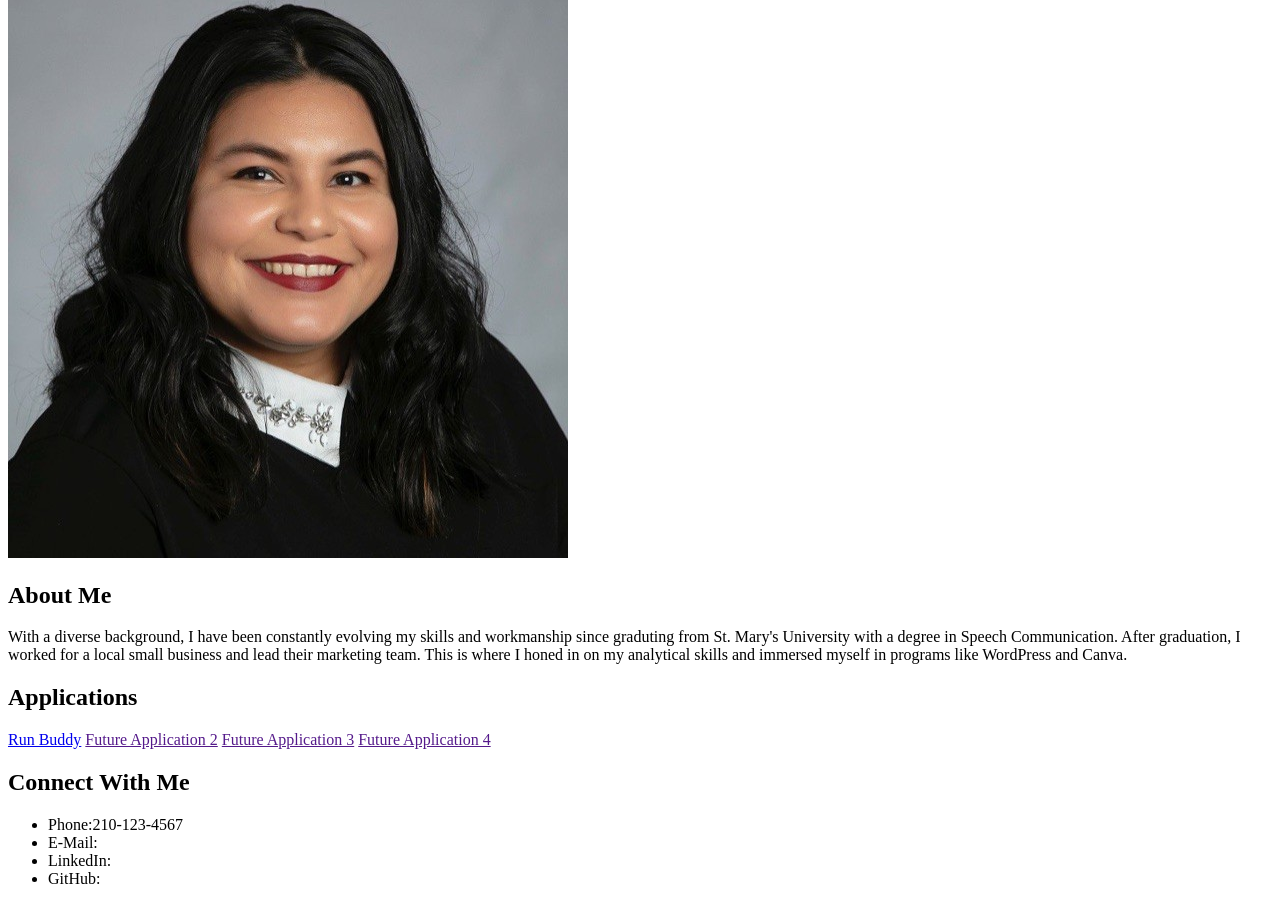
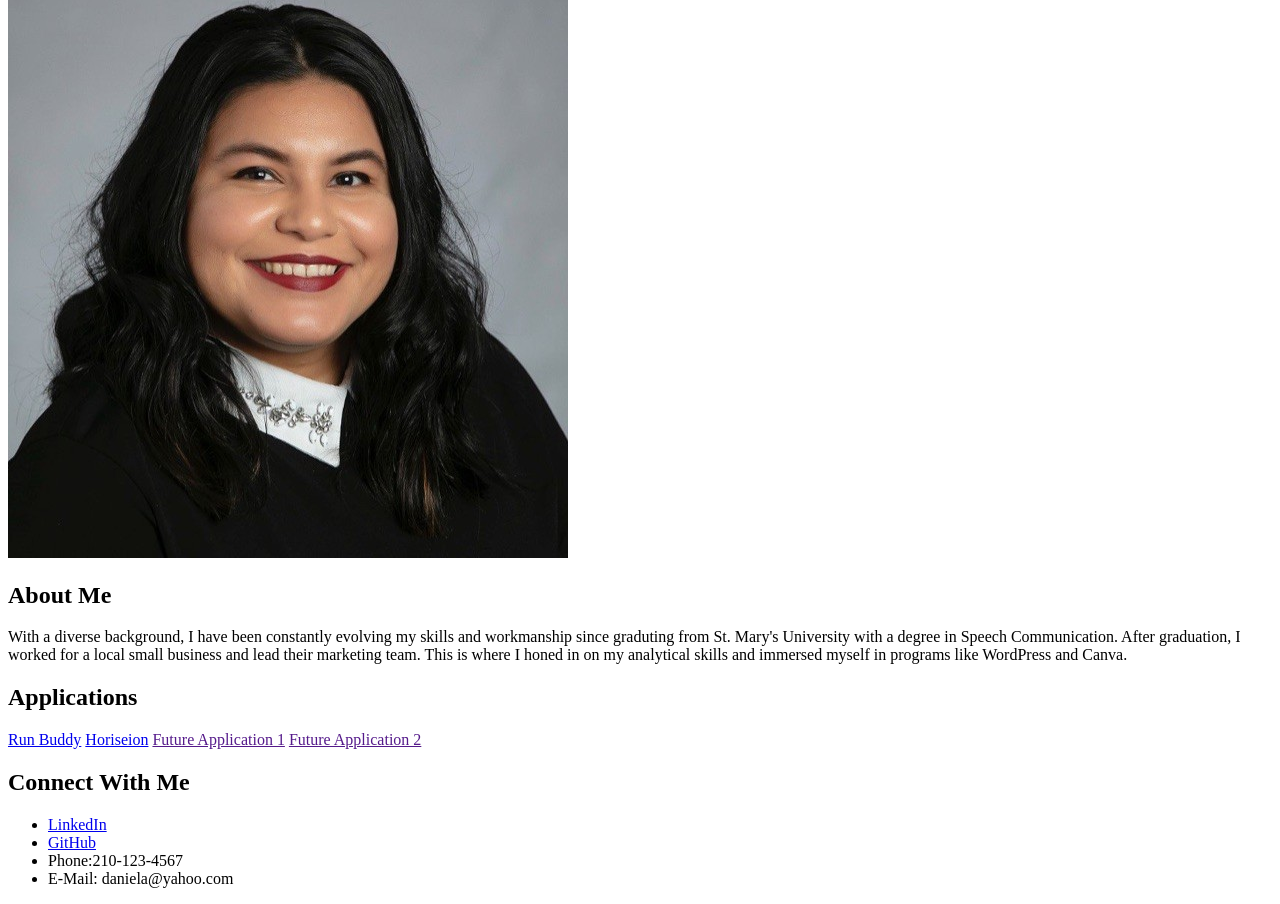
Before and after one commit to dlope0831/all-about-daniela-lopez, a plain HTML site: page all-about-daniela-lopez/index.html in a window 1280 px wide. Shown: the part 263-1167 px from the top of the page. Drawn offline with Linux system fonts and the light colour scheme.

Commit message:
added links for footer and applications

```diff
--- a/all-about-daniela-lopez/index.html
+++ b/all-about-daniela-lopez/index.html
@@ -10,7 +10,7 @@
     <header>
         <h1>Daniela Lopez</h1>
             <ul>
-            <li> <a href="#about-me">About Me</a></li>
+            <li><a href="#about-me">About Me</a></li>
             <li><a href="#applications">Applications</a></li>
             <li><a href="#connect-with-me">Connect With Me</a></li>
             </ul>
@@ -29,20 +29,20 @@
         <section class= applications</div>
             <div class="applications-cards">
                 <a href="https://dlope0831.github.io/run-buddy-2/" target="_blank">Run Buddy</a>
+                <a href="https://dlope0831.github.io/Horiseon-Homework/" target="_blank">Horiseion</a>
+                <a href="" target="_blank">Future Application 1</a>
                 <a href="" target="_blank">Future Application 2</a>
-                <a href="" target="_blank">Future Application 3</a>
-                <a href="" target="_blank">Future Application 4</a>
             </div>
         </section>
              <footer>
                 <h2>Connect With Me</h2>
-                    <ul>
-                        <li>Phone:210-123-4567</li>
-                        <li>E-Mail:</li>
-                        <li>LinkedIn:</li>
-                        <li>GitHub: </li>
-                    </ul>
-                </footer>
+                <ul>
+                <li><a href ="https://www.linkedin.com/in/daniela-lopez-5654851b6/" target="_blank">LinkedIn</a>
+                <li><a href="https://github.com/dlope0831" target="_blank">GitHub</a>
+                <li>Phone:210-123-4567</li>
+                <li>E-Mail: daniela@yahoo.com</li>
+                </ul>
+            </footer>
     </body>
 </html>
 <!-- opens the work in another tab -->
```
